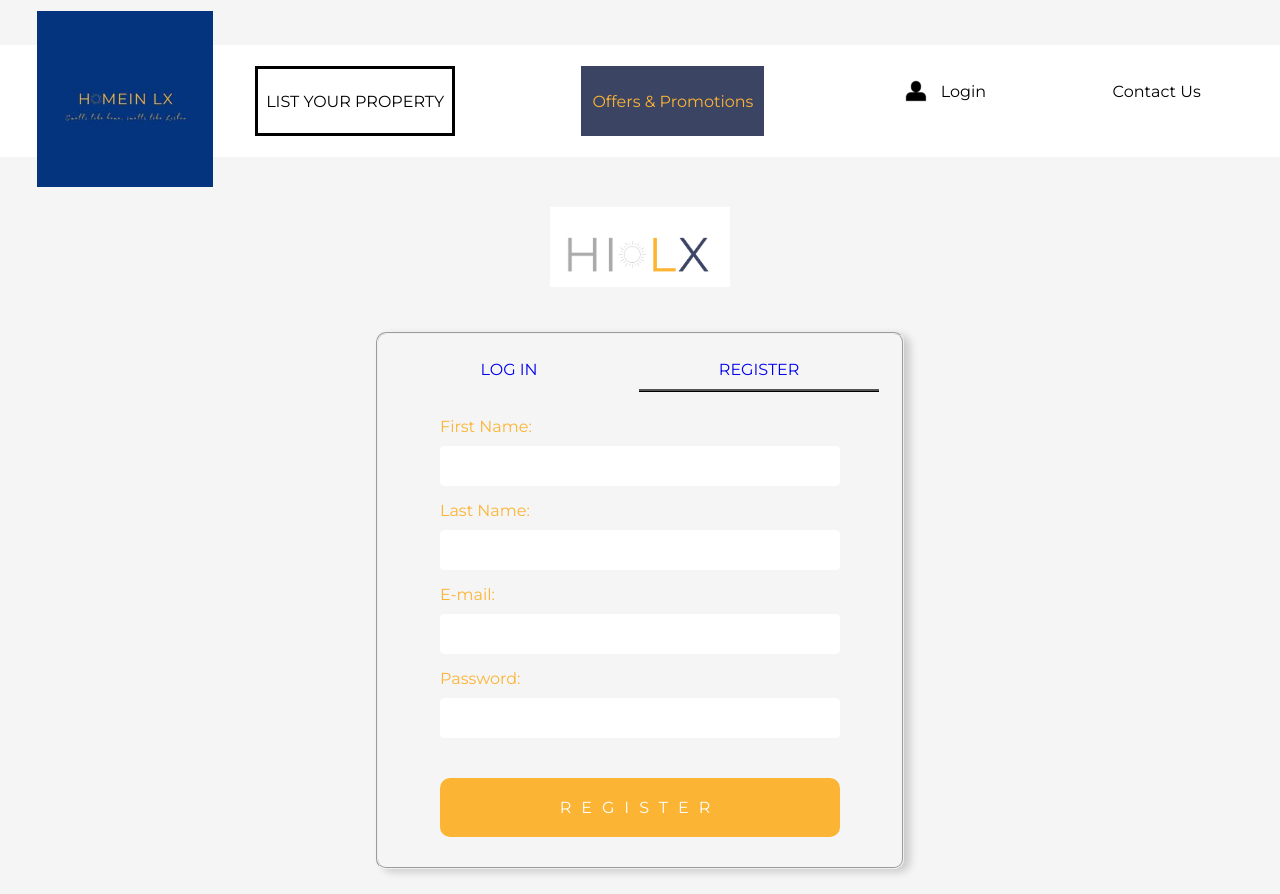
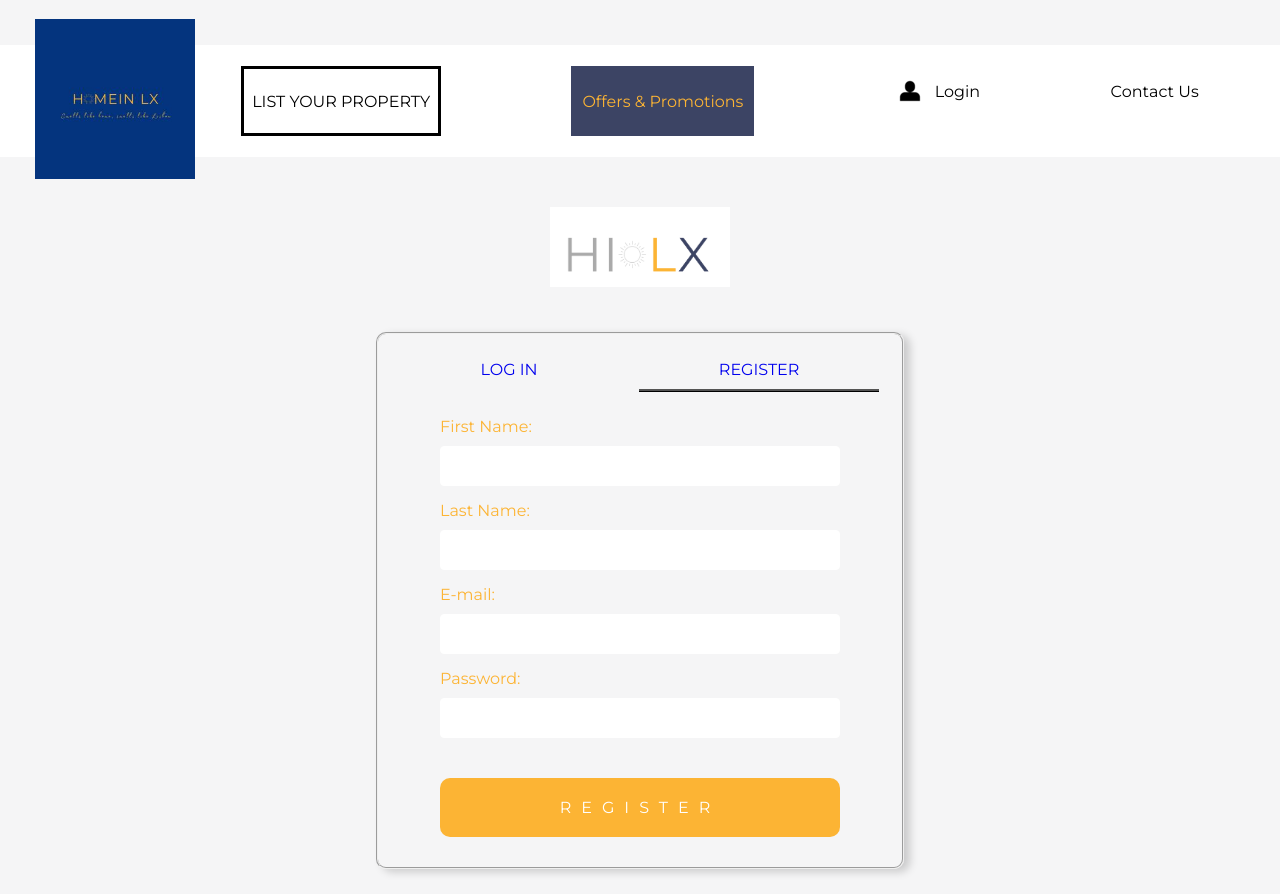
Before and after one commit to GREAT-RE/frontend, a React (Create React App) app: page /register/sign-up in a window 1280 px wide. Built offline with nearby package versions, Linux system fonts and the light colour scheme.

Commit message:
media querys and some css changed

```diff
--- a/src/Pages/Offers&Promo/Offers&Promo.css
+++ b/src/Pages/Offers&Promo/Offers&Promo.css
@@ -55,7 +55,7 @@
 
 .offer-image {
   width: 500px;
-  height: 250px;
+  height: 500px;
 }
 
 }
--- a/src/components/Navbar/navbar.css
+++ b/src/components/Navbar/navbar.css
@@ -3,8 +3,8 @@
     height: 100%;
   }
   .logoNav {
-    width: 11rem;
-    height: 11rem;
+    width: 10rem;
+    height: 10rem;
     margin-left: 12%;
     overflow: visible;
     position: relative;
--- a/src/pages/HomePage/HomePage.css
+++ b/src/pages/HomePage/HomePage.css
@@ -137,7 +137,7 @@
 
   .home-content {
     margin-left: 25px;
-    margin-top: -50px;
+    margin-top: 50px;
   }
 
   .logo {
```
